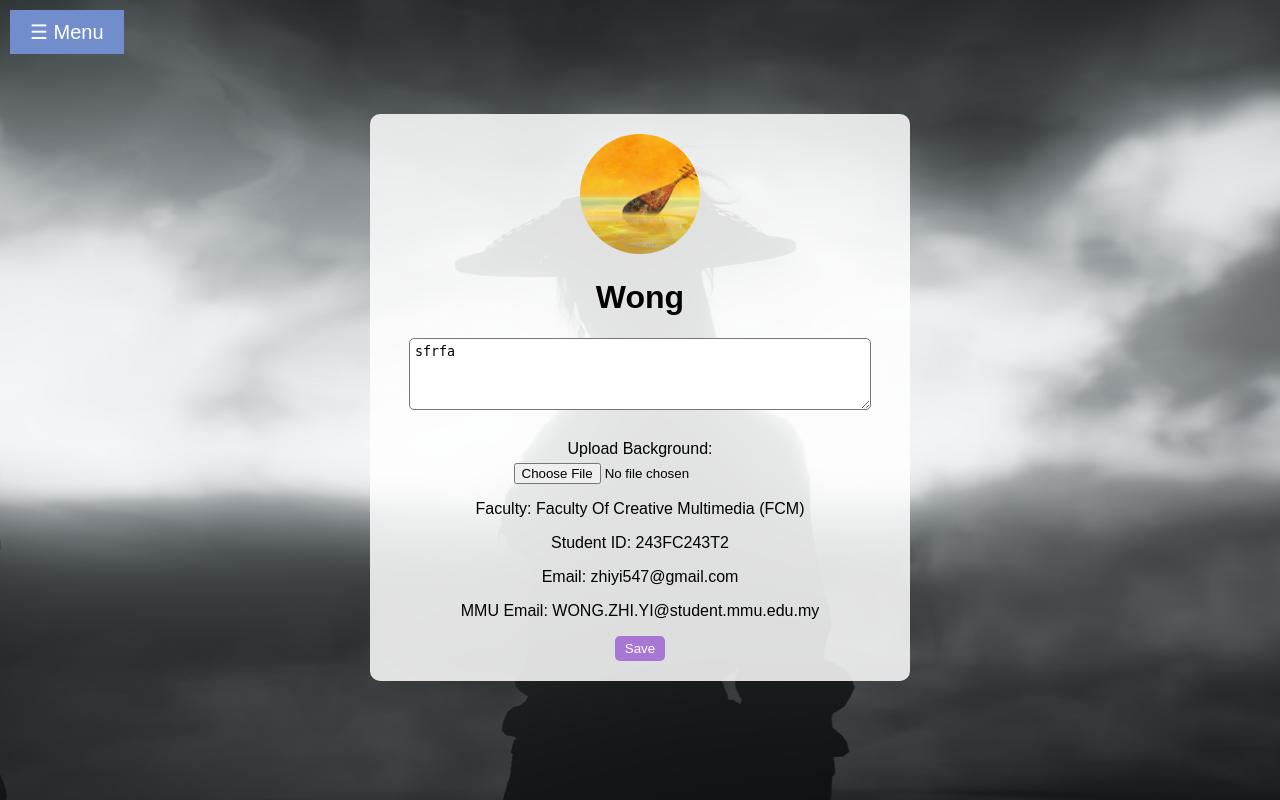
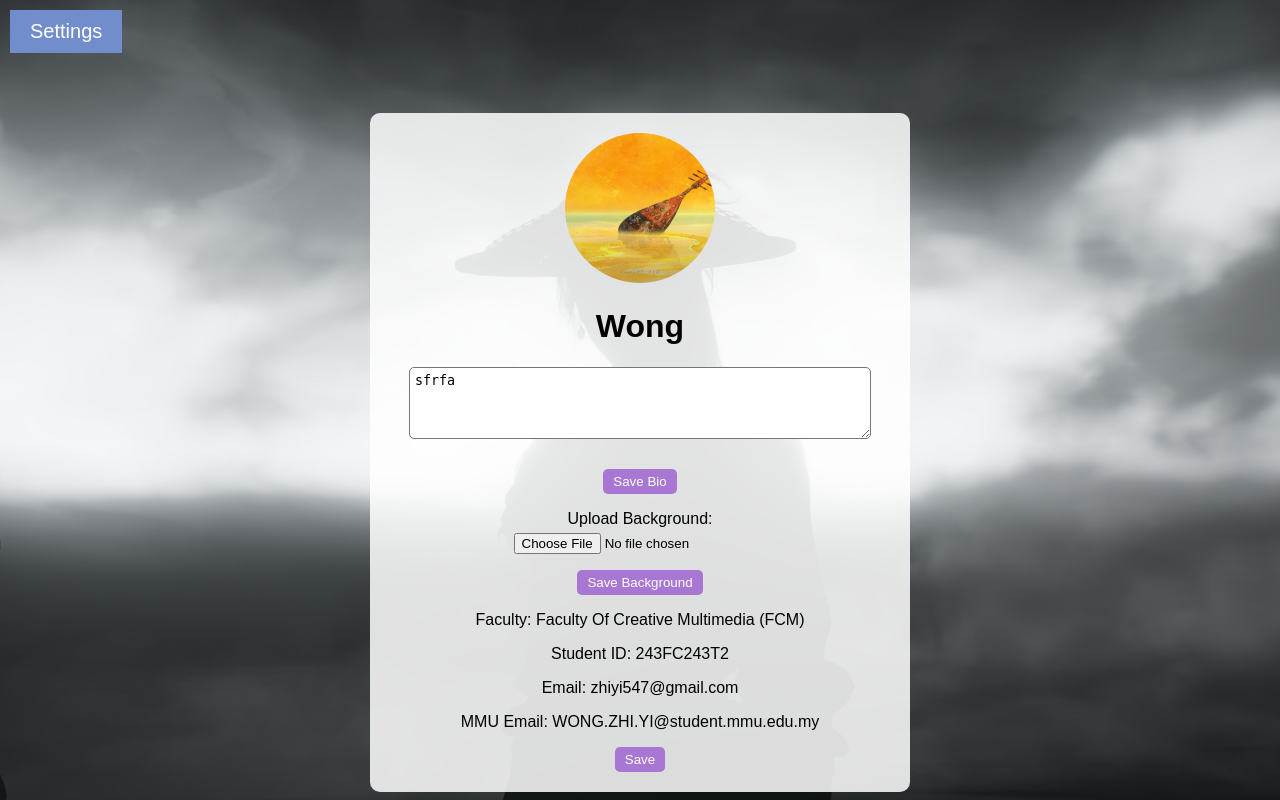
Before and after one commit to Kirtanaa222/Group-11, a Flask app: page /profile_info/1 in a window 1280 px wide. Run offline with Flask 3, Linux system fonts and the light colour scheme; a user stored in the database is signed in.

Commit message:
changed something

```diff
--- a/Templates/profile.html
+++ b/Templates/profile.html
@@ -7,7 +7,7 @@
 <body style='background-image: url("{{ url_for("static", filename=background or "default_bg.jpg") }}"); background-size: cover;'>
 
     <input type="checkbox" id="menu-toggle" hidden>
-    <label for="menu-toggle" class="openbtn">☰ Menu</label>
+    <label for="menu-toggle" class="openbtn">Settings</label>
 
     <div id="mySidenav" class="sidenav">
         <label for="menu-toggle" class="closebtn">&times;</label>
--- a/Templates/profile_info.html
+++ b/Templates/profile_info.html
@@ -4,18 +4,16 @@
     <title>{{ user.username }}'s Profile</title>
     <link rel="stylesheet" href="{{ url_for('static', filename='style.css') }}">
 </head>
-<body style='background-image: url("{{ url_for("static", filename=background) }}"); background-size: cover; background-position: center;'>
+<body style='background-image: url("{{ url_for("static", filename=user.background or "default_bg.jpg") }}"); background-size: cover; background-position: center;'>
 
     <input type="checkbox" id="menu-toggle" hidden>
-    <label for="menu-toggle" class="openbtn">☰ Menu</label>
+    <label for="menu-toggle" class="openbtn">Settings</label>
 
     <div id="mySidenav" class="sidenav">
         <label for="menu-toggle" class="closebtn">&times;</label>
-
-        <!-- Sidenav Profile Section -->
         <div class="sidenav-profile">
             <a href="{{ url_for('profile_info', user_id=session['user_id']) }}">
-                <img src="{{ url_for('static', filename=avatar or 'default_avatar.png') }}" alt="Avatar">
+                <img src="{{ url_for('static', filename=user.avatar or 'default_avatar.png') }}" alt="Avatar">
             </a>
         </div>
         <a href="{{ url_for('home') }}">Home</a>
@@ -24,23 +22,37 @@
     </div>
 
     <div class="profile-info-container">
+
         <div class="profile-avatar">
             <form method="POST" enctype="multipart/form-data" id="avatar-form">
+                <input type="hidden" name="form_name" value="avatar">
                 <label for="avatar-upload">
-                    <img src="{{ url_for('static', filename=avatar) }}" alt="Avatar" style="cursor:pointer;">
+                    <img src="{{ url_for('static', filename=user.avatar or 'default_avatar.png') }}"
+                         alt="Avatar" style="cursor:pointer; width:150px; height:150px; border-radius:50%;">
                 </label>
-                <input type="file" name="avatar" id="avatar-upload" style="display:none;" onchange="document.getElementById('avatar-form').submit();">
+                <input type="file" name="avatar" id="avatar-upload" style="display:none;"
+                       onchange="document.getElementById('avatar-form').submit();">
             </form>
         </div>
+
         <h1>{{ user.username }}</h1>
 
+        <form method="POST">
+            <input type="hidden" name="form_name" value="bio">
+            <p>
+                <textarea name="bio" rows="4" cols="40" placeholder="Write your bio here...">{{ user.bio or '' }}</textarea>
+            </p>
+            <button type="submit">Save Bio</button>
+        </form>
+
         <form method="POST" enctype="multipart/form-data">
-            <p>
-                <textarea name="bio" rows="4" cols="40" placeholder="Write your bio here...">{{ bio }}</textarea>
-            </p>
+            <input type="hidden" name="form_name" value="background">
+            <p>Upload Background: <input type="file" name="background"></p>
+            <button type="submit">Save Background</button>
+        </form>
 
-            <p>Upload Background: <input type="file" name="background"></p>
-
+        <form method="POST">
+            <input type="hidden" name="form_name" value="mmu_email">
             <p>Faculty: {{ user.faculty }}</p>
             <p>Student ID: {{ user.student_id }}</p>
             <p>Email: {{ user.user_email }}</p>
@@ -52,12 +64,12 @@
                 {% if error %}
                     <p style="color:red;">{{ error }}</p>
                 {% endif %}
-            {% else %}
-                <p>MMU Email: {{ user.mmu_email }}</p>
-            {% endif %}
-
+                {% else %}
+                    <p>MMU Email: {{ user.mmu_email }}</p>
+                {% endif %}
             <button type="submit">Save</button>
         </form>
+
     </div>
 
 </body>
--- a/app.py
+++ b/app.py
@@ -135,28 +135,36 @@ def profile_info(user_id):
     # true when email is mmuemail, 'not' make it become false(means that email cannot be edited)
 
     if request.method == "POST":
-        bio_text = request.form.get("bio", "")
-        new_mmu_email = request.form.get("mmu_email")
-        avatar_file = request.files.get("avatar")
-        bg_file = request.files.get("background")
-        user.bio = bio_text
+        form_name = request.form.get("form_name")
 
-        if avatar_file and allowed_file(avatar_file.filename):
-            filename = secure_filename(avatar_file.filename)
-            avatar_file.save(os.path.join(app.config["UPLOAD_FOLDER"], filename))
-            user.avatar = f"uploads/{filename}"
+        if form_name == "bio":
+            bio_text = request.form.get("bio", "")
+            user.bio = bio_text
 
-        if bg_file and allowed_file(bg_file.filename):
-            filename = secure_filename(bg_file.filename)
-            bg_file.save(os.path.join(app.config["UPLOAD_FOLDER"], filename))
-            user.background = f"uploads/{filename}"
+        elif form_name == "avatar":
+            avatar_file = request.files.get("avatar")
+            if avatar_file and allowed_file(avatar_file.filename):
+                filename = secure_filename(avatar_file.filename)
+                path = os.path.join(app.config["UPLOAD_FOLDER"], filename)
+                avatar_file.save(path)
+                user.avatar = f"uploads/{filename}"
 
-        if new_mmu_email and email_editable:
-            if is_mmu_email(new_mmu_email):
-                user.mmu_email = new_mmu_email
-                email_editable = False
-            else:
-                error = "Please enter a valid MMU email (@mmu.edu.my or @student.mmu.edu.my)."
+        elif form_name == "background":
+            bg_file = request.files.get("background")
+            if bg_file and allowed_file(bg_file.filename):
+                filename = secure_filename(bg_file.filename)
+                path = os.path.join(app.config["UPLOAD_FOLDER"], filename)
+                bg_file.save(path)
+                user.background = f"uploads/{filename}"
+
+        elif form_name == "mmu_email":
+            new_mmu_email = request.form.get("mmu_email")
+            if new_mmu_email and email_editable:
+                if is_mmu_email(new_mmu_email):
+                    user.mmu_email = new_mmu_email
+                    email_editable = False
+                else:
+                    error = "Please enter a valid MMU email (@mmu.edu.my or @student.mmu.edu.my)."
 
         db.session.commit()
 
```
Also changed, not shown: Static/uploads/2025329141449.png (added), Static/uploads/Screenshot_2025-06-22_154918.png (added), instance/sql.db.
